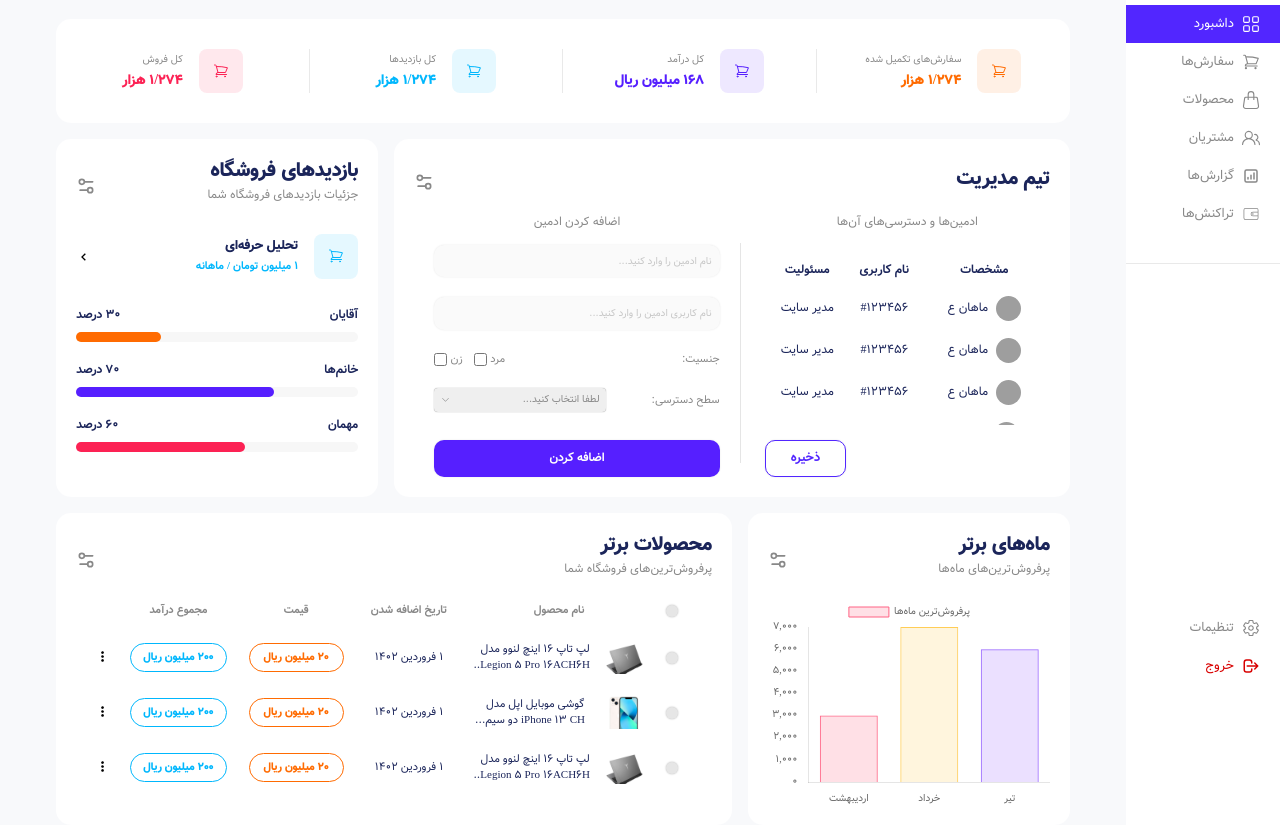
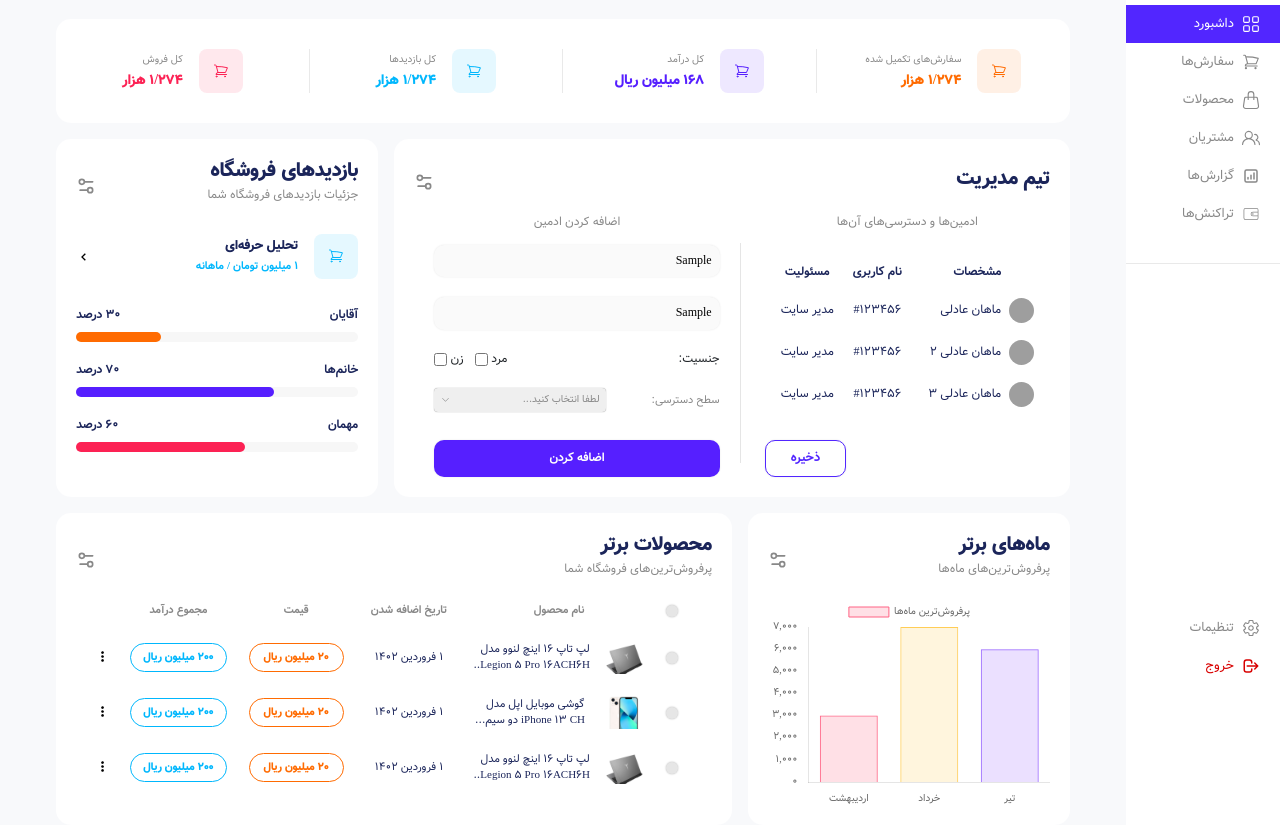
Before and after one commit to gtmahan29/admin-dashboard, a website: page index.html in a window 1280 px wide. Both pictures are taken after typing "Sample", "Sample" into the empty fields and a click on the input "اضافه کردن". Shown: the part 83-908 px from the top of the page. Drawn offline with Linux system fonts and the light colour scheme; grey boxes are pictures that could not be loaded; some icons are missing.

Commit message:
Updated the script with functions

```diff
--- a/assets/js/script.js
+++ b/assets/js/script.js
@@ -1,84 +1,95 @@
-class Admin {
-    constructor(fullname, username, role) {
-        this.fullname = fullname;
-        this.username = username;
-        this.role = role;
+// داده‌های اولیه
+const admins = [
+    {
+        fullName: 'ماهان عادلی',
+        userName: '#123456',
+        role: 'مدیر سایت',
+        photo: 'profile.jpg'
+    },
+
+    {
+        fullName: 'ماهان عادلی 2',
+        userName: '#123456',
+        role: 'مدیر سایت',
+        photo: 'profile.jpg'
+    },
+
+    {
+        fullName: 'ماهان عادلی 3',
+        userName: '#123456',
+        role: 'مدیر سایت',
+        photo: 'profile.jpg'
     }
-}
-
-class AdminList {
-    constructor() {
-        this.admins = [];
-    }
-
-    addAdmin(admin) {
-        this.admins.push(admin);
-
-        this._updateUI();
-    }
-
-    removeAdmin(username) {
-        // موجود در آبجکتشون همون که به عنوان پراپرتی داده شده نباشه username ادمین‌هایی رو فیلتر کن که
-        this.admins = this.admins.filter((admin) => admin.username !== username);
-
-        this._updateUI();
-    }
-
-    _updateUI() {
-        const adminsTable = document.querySelector('.admins-table-body')
-
-        this.admins.forEach((admin) => {
-            const row = adminsTable.insertRow();
-
-            const nameCell = row.insertCell();
-            nameCell.innerHTML = `
-            <a href="#" class="admin-profile">
-                <img src="./assets/img/profile.jpg" alt="">
-                <div class="profile-info">
-                    <span>${admin.fullname}</span>
-                </div>
-            </a>
-            `;
-
-            const usernameCell = row.insertCell();
-            usernameCell.textContent = admin.username;
-
-            const roleCell = row.insertCell();
-            roleCell.textContent = admin.role;
-        })
-    }
-}
-
-class AddAdminForm {
-    constructor(adminList) {
-        this.adminList = adminList;
-        this.form = document.querySelector('.admin-form');
-        this.form.addEventListener('submit', this._addAdmin.bind(this));
-    }
-
-    _addAdmin(e) {
-        e.preventDefault();
-
-        const name = document.getElementById('admin-name').value;
-        const username = document.getElementById('admin-username').value;
-        const role = document.getElementById('add-admins-role').value;
-
-        const admin = new Admin(name, username, role);
-        this.adminList.addAdmin(admin);
-
-        this.form.reset()
-
-    }
-}
-
-const adminList = new AdminList();
-const addAdminForm = new AddAdminForm(adminList);
+];
 
 // المان‌ها
 const contentEl = document.querySelector('.content');
 const sidebarEl = document.querySelector('.sidebar');
 const sidebarBtn = document.querySelector('.sidebar-toggle');
 const logoEl = document.querySelector('.brand');
+const adminsTable = document.querySelector('.admins-table-body');
+const addBtn = document.querySelector('.add-admin-btn');
+const adminForm = document.querySelector('.admin-form');
+
+const adminName = document.getElementById('admin-name');
+const adminUserName = document.getElementById('admin-username');
+const adminRole = document.getElementById('admin-role');
+
+// توابع
+
+/**
+ * اضافه کردن ادمین به آرایه ادمین‌ها
+ * @returns {void}
+ */
+function addAdmin() {
+    // یک آبجکت از ورودی‌های وارد شده میسازه
+    const newAdmin = {
+        fullName: adminName.value,
+        userName: adminUserName.value,
+        role: adminRole.value,
+    };
+
+    // آبجکت رو وارد آرایه میکنه
+    admins.push(newAdmin);
+}
+
+/**
+ * آپدیت کردن جدول نمایش ادمین‌ها
+ * @param {object[]} admins آرایه‌ای از آبجکت‌های هر ادمین
+ * @returns {void}
+ */
+function updateTable() {
+    adminsTable.innerHTML = '';
+
+    admins.forEach((admin) => {
+        // یک ردیف در جدول میسازه
+        const row = document.createElement('tr');
+
+        // یک سلول در ردیف میسازه
+        const nameCell = document.createElement('td');
+        nameCell.innerHTML = `
+        <a href="#" class="admin-profile">
+            <img src="./assets/img/profile.jpg" alt="">
+            <div class="profile-info">
+                <span>${admin.fullName}</span>
+            </div>
+        </a>
+        `
+        row.appendChild(nameCell);
+
+        const userNameCell = document.createElement('td')
+        userNameCell.textContent = admin.userName;
+        row.appendChild(userNameCell);
+
+        const roleCell = document.createElement('td')
+        roleCell.textContent = admin.role;
+        row.appendChild(roleCell);
+
+        adminsTable.appendChild(row)
+    });
+}
+
+// توابع ایونت هندلر
 
 /**
  * سایدبار رو در اسکرین سایز زیر ۱۲۰۰ می‌بنده
@@ -118,13 +129,34 @@ function sidebarToggle() {
 }
 
 /**
+ * ادمین را اضافه و در صفحه نشان می‌دهد
+ * @param {Event} e
+ */
+function showAdmin(e) {
+    e.preventDefault();
+
+    if (adminName.value === ''
+    || adminUserName.value === ''
+    || adminRole.value === '') {
+        alert('لطفا تمامی اطلاعات خواسته شده را وارد کنید')
+        return;
+    } else {
+        addAdmin();
+        updateTable();
+        adminForm.reset();
+    }
+}
+
+/**
  * تابع شروع و اجرای توابع
  * @returns {void}
 */
 function init() {
+    updateTable();
     window.addEventListener('resize', handleSidebar);
     window.addEventListener('load', sidebarOnLoad);
     sidebarBtn.addEventListener('click', sidebarToggle);
+    adminForm.addEventListener('submit', showAdmin);
 }
 
 init();
--- a/assets/scss/style.scss
+++ b/assets/scss/style.scss
@@ -687,7 +687,7 @@ button {
                                 .admin-profile {
                                     display: flex;
                                     align-items: center;
-                                    justify-content: center;
+                                    justify-content: flex-start;
 
                                     img {
                                         width: 25px;
@@ -823,6 +823,23 @@ button {
                             gap: 20px;
                             font-size: 12px;
 
+                            .sexuality {
+                                display: flex;
+                                justify-content: space-between;
+                                align-items: center;
+                            }
+
+                            .checkboxes {
+                                input {
+                                    vertical-align: middle;
+                                    box-shadow: none;
+                                }
+
+                                span {
+                                    margin-right: .5rem;
+                                }
+                            }
+
                             label {
                                 position: relative;
                                 display: flex;
@@ -858,34 +875,19 @@ button {
                                     }
                                 }
 
-                                &:nth-child(3) {
-                                    justify-content: space-between;
-                                    align-items: center;
-
-                                }
 
                                 &:nth-child(4) {
                                     justify-content: space-between;
                                     align-items: center;
                                 }
 
-                                .checkboxes {
-                                    input {
-                                        vertical-align: middle;
-                                        box-shadow: none;
-                                    }
-
-                                    span {
-                                        margin-right: .5rem;
-                                    }
-                                }
 
                                 span {
                                     color: #888;
                                     font-size: 11px;
                                 }
 
-                                #add-admins-role {
+                                #admin-role {
                                     padding: 5px 6px;
                                     border-radius: 4px;
                                     -webkit-appearance: none;
--- a/index.html
+++ b/index.html
@@ -90,7 +90,7 @@
                 <div class="content-nav-left">
                     <!-- بخش جستجو -->
                     <div class="search-bar-wrapper">
-                        <form action="">
+                        <form>
                             <input type="text" placeholder="جستجو...">
                         </form>
                         <svg xmlns="http://www.w3.org/2000/svg" fill="none" viewBox="0 0 24 24" stroke-width="1.5" stroke="currentColor" class="w-6 h-6">
@@ -208,48 +208,7 @@
                                         </tr>
                                     </thead>
                                     <tbody class="admins-table-body">
-                                        <tr>
-                                            <td>
-                                                <a href="#" class="admin-profile">
-                                                    <img src="./assets/img/profile.jpg" alt="">
-                                                    <div class="profile-info">
-                                                        <span>ماهان ع</span>
-                                                    </div>
-                                                </a>
-                                            </td>
-                                            <td>#123456</td>
-                                            <td>
-                                                مدیر سایت
-                                            </td>
-                                        </tr>
-                                        <tr>
-                                            <td>
-                                                <a href="#" class="admin-profile">
-                                                    <img src="./assets/img/profile.jpg" alt="">
-                                                    <div class="profile-info">
-                                                        <span>ماهان ع</span>
-                                                    </div>
-                                                </a>
-                                            </td>
-                                            <td>#123456</td>
-                                            <td>
-                                                مدیر سایت
-                                            </td>
-                                        </tr>
-                                        <tr>
-                                            <td>
-                                                <a href="#" class="admin-profile">
-                                                    <img src="./assets/img/profile.jpg" alt="">
-                                                    <div class="profile-info">
-                                                        <span>ماهان ع</span>
-                                                    </div>
-                                                </a>
-                                            </td>
-                                            <td>#123456</td>
-                                            <td>
-                                                مدیر سایت
-                                            </td>
-                                        </tr>
+
                                     </tbody>
                                 </table>
                             </div>
@@ -258,13 +217,13 @@
                         <div class="add-admin">
                             <h6>اضافه کردن ادمین</h6>
                             <form class="admin-form">
-                                <label for="">
+                                <label for="admin-name">
                                     <input type="text" id="admin-name" placeholder="نام ادمین را وارد کنید...">
                                 </label>
-                                <label for="">
+                                <label for="admin-username">
                                     <input type="text" id="admin-username" placeholder="نام کاربری ادمین را وارد کنید...">
                                 </label>
-                                <label for="">
+                                <div class="sexuality">
                                     <span>جنسیت:</span>
                                     <div class="checkboxes">
                                         <span>مرد</span>
@@ -272,10 +231,10 @@
                                         <span>زن</span>
                                         <input type="checkbox">
                                     </div>
-                                </label>
-                                <label for="">
+                                </div>
+                                <label for="admin-role">
                                     <span>سطح دسترسی:</span>
-                                    <select name="role" id="add-admins-role">
+                                    <select name="role" id="admin-role">
                                         <option value="" disabled selected>لطفا انتخاب کنید...</option>
                                         <option value="مدیر سایت">مدیر سایت</option>
                                         <option value="ادمین">ادمین</option>
```
Also changed, not shown: README.md (deleted), assets/scss/style.css, 1 other file.
